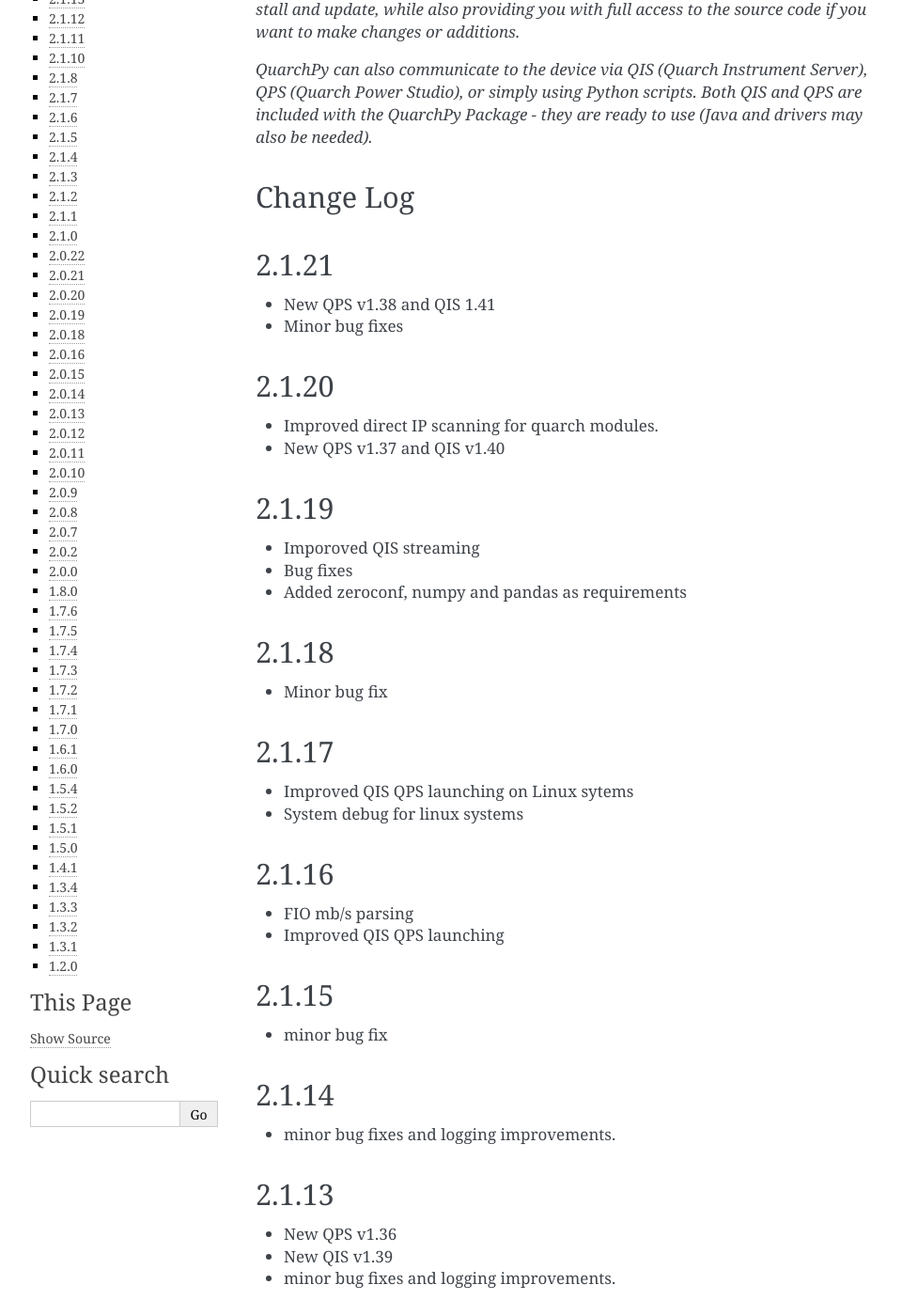
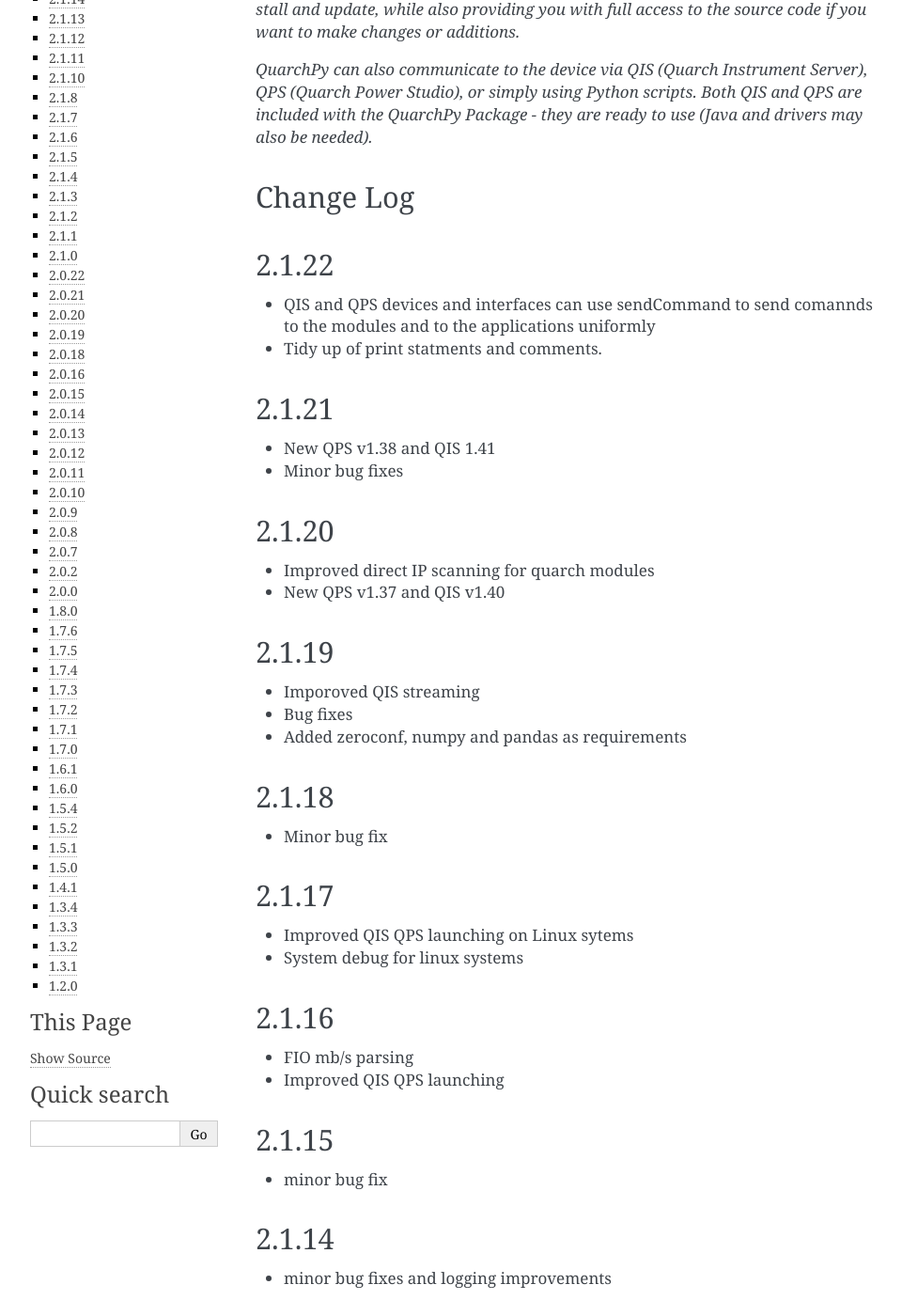
Before and after one commit to QuarchTechnologyLtd/QuarchPy, a Sphinx documentation site: the page built from quarchpy/Docs/CHANGES.rst, in a window 1280 px wide and 1400 px high, scrolled down 337 px. Shown: the whole window at 94% size, without its empty margins (148-1108 px from the left). Built offline with Sphinx 7.4.7, drawn with Linux system fonts in a browser that asks for light colours; some of the changed text lies outside the part shown.

Commit message:
updated doc for 2.1.22  release
git-svn-id: https://quarchserver4.ds.quarch.com/svn/Software/Python/QuarchPy/Trunk@9077 265bcc82-57df-11dd-8522-2d0c19f12d9e

```diff
--- a/quarchpy/Docs/CHANGES.rst
+++ b/quarchpy/Docs/CHANGES.rst
@@ -13,6 +13,12 @@
 Change Log
 ----------
 
+2.1.22
+------
+- QIS and QPS devices and interfaces can use sendCommand to send comannds to the modules and to the applications uniformly
+- Tidy up of print statments and comments.
+
+
 2.1.21
 ------
 - New QPS v1.38 and QIS 1.41
@@ -20,7 +26,7 @@
 
 2.1.20
 ------
-- Improved direct IP scanning for quarch modules.
+- Improved direct IP scanning for quarch modules
 - New QPS v1.37 and QIS v1.40
 
 2.1.19
@@ -49,19 +55,19 @@
 
 2.1.14
 ------
-- minor bug fixes and logging improvements.
+- minor bug fixes and logging improvements
 
 2.1.13
 ------
 - New QPS v1.36
 - New QIS v1.39
-- minor bug fixes and logging improvements.
+- minor bug fixes and logging improvements
 
 2.1.12
 ------
 - New QPS v1.35
 - New QIS v1.38
-- minor bug fixes and removal of depracated code.
+- minor bug fixes and removal of depracated code
 
 2.1.11
 ------
@@ -100,7 +106,7 @@
 2.1.3
 -----
 - New QPS v1.22
-- modules on the network can now be connected to using conType:QTLNumber eg. TCP:QTL1999-02-001.
+- modules on the network can now be connected to using conType:QTLNumber eg. TCP:QTL1999-02-001
 - fixed QIS not closing with QPS when launch with by QPS
 - closeConnection added to QIS api
 - display table formats multiline items and handles empty cells
--- a/quarchpy/_version.py
+++ b/quarchpy/_version.py
@@ -1 +1 @@
-__version__ = "2.1.21"
+__version__ = "2.1.22"
```
Also changed, not shown: quarchpy/__init__.py (+6 -6 lines), 15 other files.
